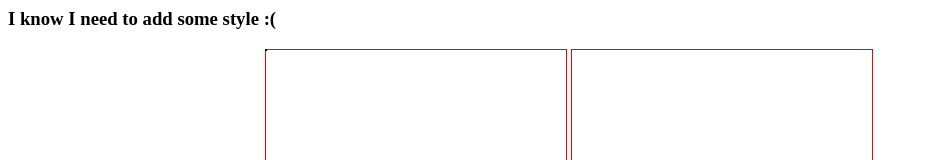
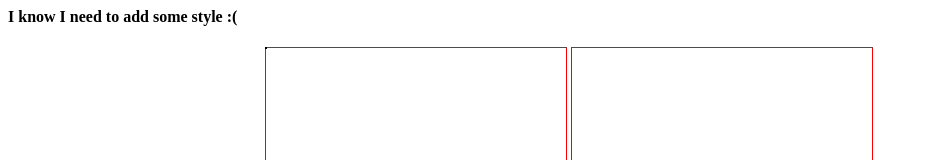
Before and after one commit to Dsantacruz/crop-image, a website: page index.html in a window 1280 px wide. Shown: the top 160 px of the page, without its empty margins (0-928 px from the left). Drawn offline with Linux system fonts and the light colour scheme.

Commit message:
travis test2

```diff
--- a/index.html
+++ b/index.html
@@ -24,7 +24,7 @@
   </head>
   <body>
     <div id="app">
-      <h3>I know I need to add some style :(</h3>
+      <h4>I know I need to add some style :(</h4>
       <input type="file" @change="fileUpload">
       <div id="container">
         <canvas id="source" :style="srcCanvasStyle"></canvas>
```
